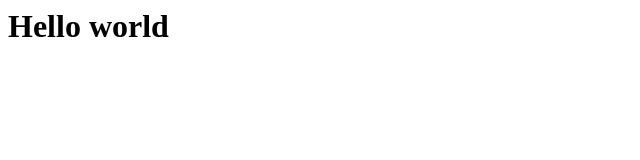
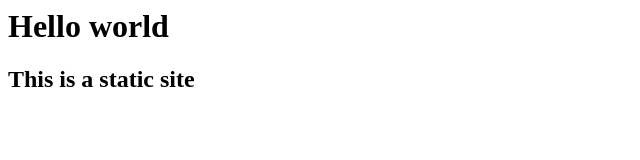
Before and after one commit to alexo/static-site, a plain HTML site: page index.html in a window 1280 px wide. Shown: the whole page, without its empty margins (0-640 px from the left). Drawn offline with Linux system fonts and the light colour scheme.

Commit message:
update index

```diff
--- a/index.html
+++ b/index.html
@@ -1,5 +1,6 @@
 <html>
   <body>
     <h1>Hello world</h1>
+    <h2>This is a static site</h2>
   </body>
 </html>
```
